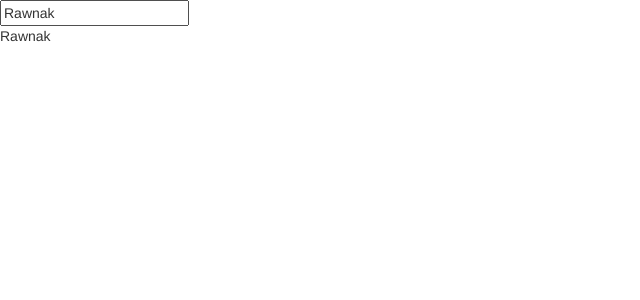
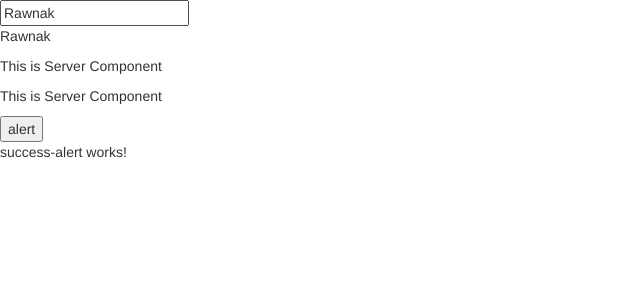
Before and after one commit to rawnakchourasia/Learn-Angular, an Angular app: page / in a window 1280 px wide. Shown: the top 300 px of the page, without its empty margins (0-640 px from the left). Built offline with nearby package versions, Linux system fonts and the light colour scheme.

Commit message:
made some new components

```diff
--- a/src/app/app.component.html
+++ b/src/app/app.component.html
@@ -1,3 +1,6 @@
 
 <input type="text" [(ngModel)]="Name">
 <p>{{ Name }}</p>
+<app-servers></app-servers>
+<app-warning-alert></app-warning-alert>
+<app-success-alert></app-success-alert>
--- /dev/null
+++ b/src/app/server/server.component.html
@@ -0,0 +1 @@
+<p>This is Server Component</p>
--- /dev/null
+++ b/src/app/server/server.component.ts
@@ -0,0 +1,10 @@
+import { Component } from "@angular/core";
+
+@Component({
+    selector : 'app-server',
+    templateUrl : './server.component.html'
+})
+
+export class ServerComponent{
+
+}
--- /dev/null
+++ b/src/app/servers/servers.component.html
@@ -0,0 +1,2 @@
+<app-server></app-server>
+<app-server></app-server>
--- /dev/null
+++ b/src/app/servers/servers.component.ts
@@ -0,0 +1,15 @@
+import { Component, OnInit } from '@angular/core';
+
+@Component({
+  selector: 'app-servers',
+  templateUrl: './servers.component.html',
+  styleUrls: ['./servers.component.css']
+})
+export class ServersComponent implements OnInit {
+
+  constructor() { }
+
+  ngOnInit(): void {
+  }
+
+}
--- /dev/null
+++ b/src/app/success-alert/success-alert.component.html
@@ -0,0 +1 @@
+<p>success-alert works!</p>
--- /dev/null
+++ b/src/app/success-alert/success-alert.component.ts
@@ -0,0 +1,15 @@
+import { Component, OnInit } from '@angular/core';
+
+@Component({
+  selector: 'app-success-alert',
+  templateUrl: './success-alert.component.html',
+  styleUrls: ['./success-alert.component.css']
+})
+export class SuccessAlertComponent implements OnInit {
+
+  constructor() { }
+
+  ngOnInit(): void {
+  }
+
+}
--- /dev/null
+++ b/src/app/warning-alert/warning.alert.component.html
@@ -0,0 +1 @@
+<div><button id="warning">alert</button></div>
```
Also changed, not shown: src/app/app.module.ts (+9 -1 lines), src/app/warning-alert/warning.alert.component.ts (added, +10 -0 lines), src/app/servers/servers.component.css (added), src/app/success-alert/success-alert.component.css (added), 2 other files (tests, documents, lock files or other folders).
